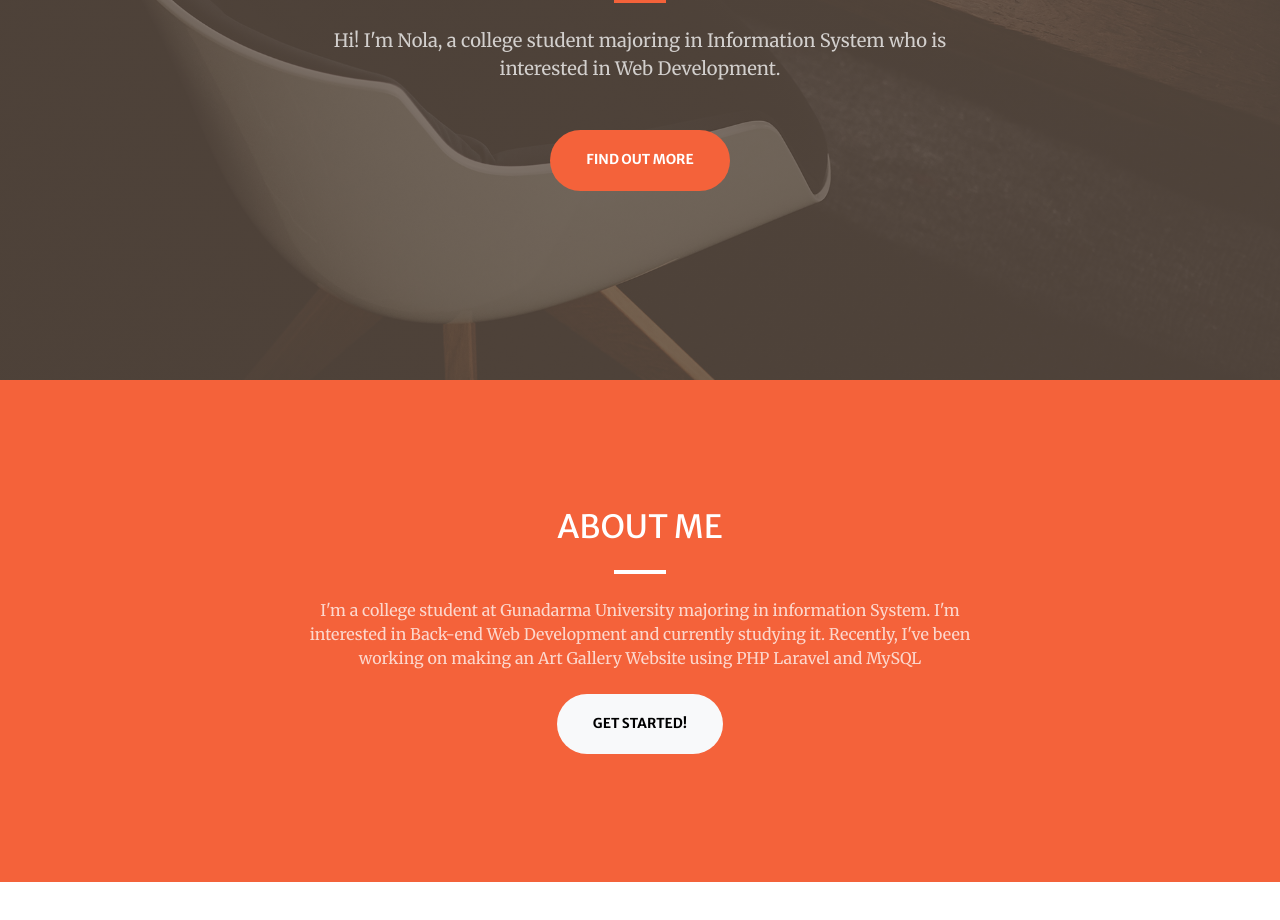
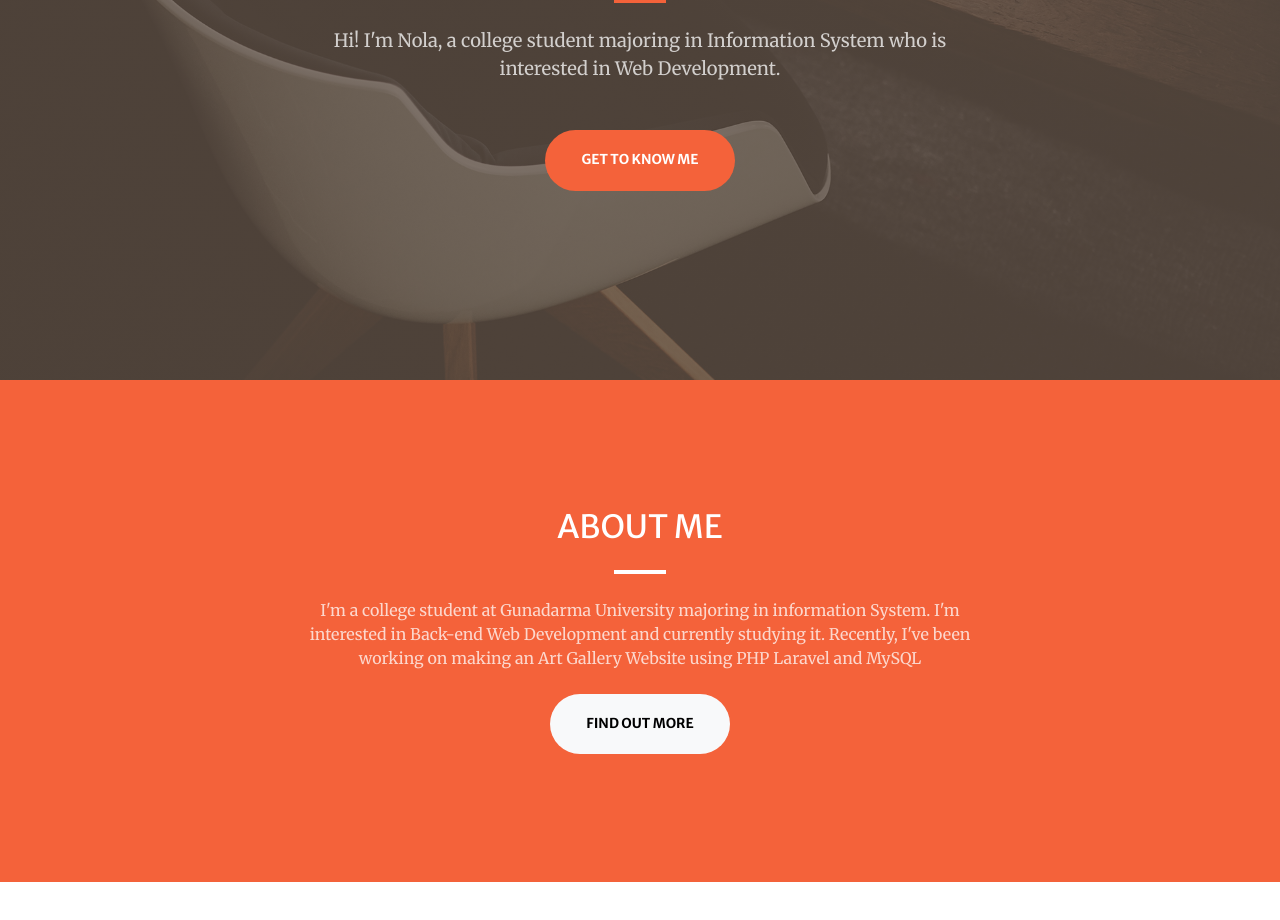
Before and after one commit to nolafarah/tpa01-personal-web, a plain HTML site: page index.html in a window 1280 px wide. Shown: the part 420-1340 px from the top of the page. Drawn offline with nearby package versions, Linux system fonts and the light colour scheme; some packages are replaced by stand-ins of ours; a script that the page names is missing.

Commit message:
update index.html

```diff
--- a/index.html
+++ b/index.html
@@ -45,7 +45,7 @@
                     </div>
                     <div class="col-lg-8 align-self-baseline">
                         <p class="text-white-75 mb-5">Hi! I'm Nola, a college student majoring in Information System who is interested in Web Development.</p>
-                        <a class="btn btn-primary btn-xl" href="#about">Find Out More</a>
+                        <a class="btn btn-primary btn-xl" href="#about">Get To Know Me</a>
                     </div>
                 </div>
             </div>
@@ -61,7 +61,7 @@
                         <p class="text-white-75 mb-4">I'm a college student at Gunadarma University majoring in information System.
                             I'm interested in Back-end Web Development and currently studying it. Recently, I've been working on making an
                             Art Gallery Website using PHP Laravel and MySQL</p>
-                        <a class="btn btn-light btn-xl" href="#services">Get Started!</a>
+                        <a class="btn btn-light btn-xl" href="#services">Find Out More</a>
                     </div>
                 </div>
             </div>
```
